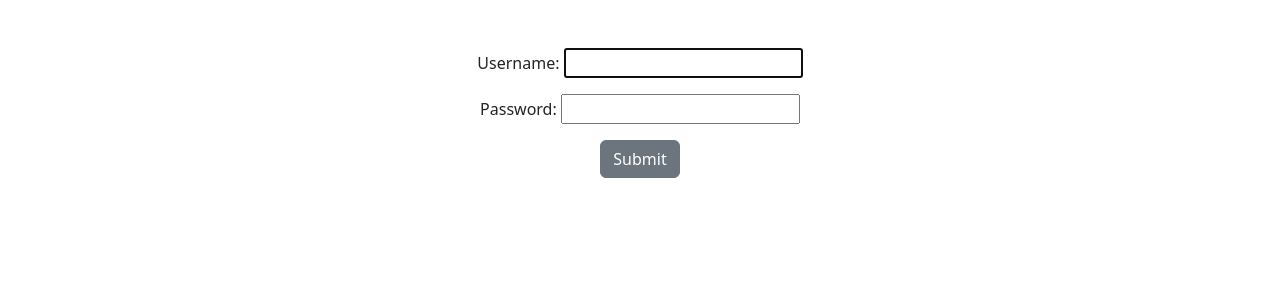
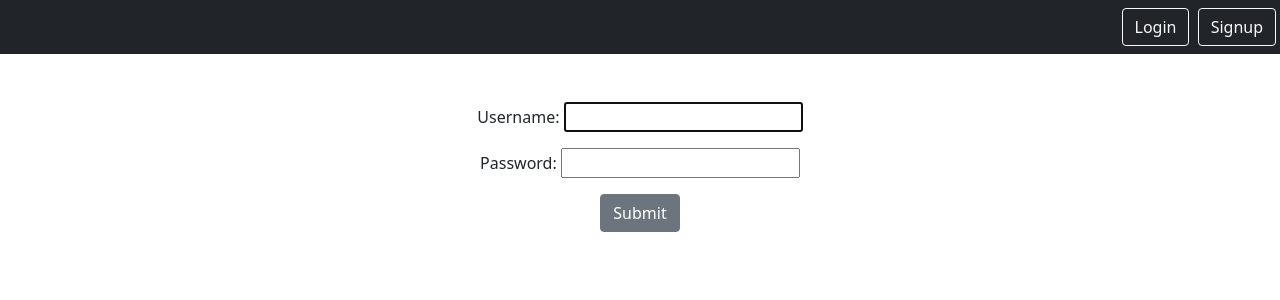
Before and after one commit to zfelipesilveira/django-esst, a Django app: page /login in a window 1280 px wide. Shown: the top 300 px of the page. Run offline with Django 4.2, Linux system fonts and the light colour scheme.

Commit message:
django full app working

```diff
--- a/static/templates/base.html
+++ b/static/templates/base.html
@@ -1,23 +1,30 @@
+
 {% load static %}
+<html>
+    <head>
+        <title>SmartNotes!</title>
+        <link rel="stylesheet" type="text/css" href="{% static 'css/style.css' %}"/>
+        <link href="https://cdn.jsdelivr.net/npm/bootstrap@5.0.1/dist/css/bootstrap.min.css" rel="stylesheet" integrity="sha384-+0n0xVW2eSR5OomGNYDnhzAbDsOXxcvSN1TPprVMTNDbiYZCxYbOOl7+AMvyTG2x" crossorigin="anonymous">
+    </head>
 
+    <body>
+      <nav class='navbar navbar-dark bg-dark'>
+        <div class='ms-auto'>
+          {% if user.is_authenticated %}
+          <a href="{% url 'notes.list'%}" class="btn btn-outline-light me-1">Home</a>
+          <a href="{% url 'notes.new'%}" class="btn btn-outline-light me-1">Create</a>
+          <a href="{% url 'logout'%}" class="btn btn-outline-light me-1">Logout</a>
+          {% else %}
+          <a href="{% url 'login'%}" class="btn btn-outline-light me-1">Login</a>
+          <a href="{% url 'signup'%}" class="btn btn-outline-light me-1">Signup</a>
+          {% endif %}
 
-<!DOCTYPE html>
-<html lang="en">
-<head>
-    <meta charset="UTF-8">
-    <meta http-equiv="X-UA-Compatible" content="IE=edge">
-    <meta name="viewport" content="width=device-width, initial-scale=1.0">
-    <link rel="stylesheet" type="text/css" href="{% static 'css/style.css' %}"/>
+        </div>
 
-    <link href="https://cdn.jsdelivr.net/npm/bootstrap@5.2.0/dist/css/bootstrap.min.css" rel="stylesheet" integrity="sha384-gH2yIJqKdNHPEq0n4Mqa/HGKIhSkIHeL5AyhkYV8i59U5AR6csBvApHHNl/vI1Bx" crossorigin="anonymous">
-
-    <title>SmartNotes!</title>
-
-</head>
-<body>
-    <div class="my-5 text-center container" >
-    {% block content %}
-    {% endblock %}
-    </div>
-</body>
+      </nav>
+      <div class="my-5 text-center container">
+        {% block content %}
+        {% endblock %}
+      </div>
+    </body>
 </html>
```
Also changed, not shown: db.sqlite3.
